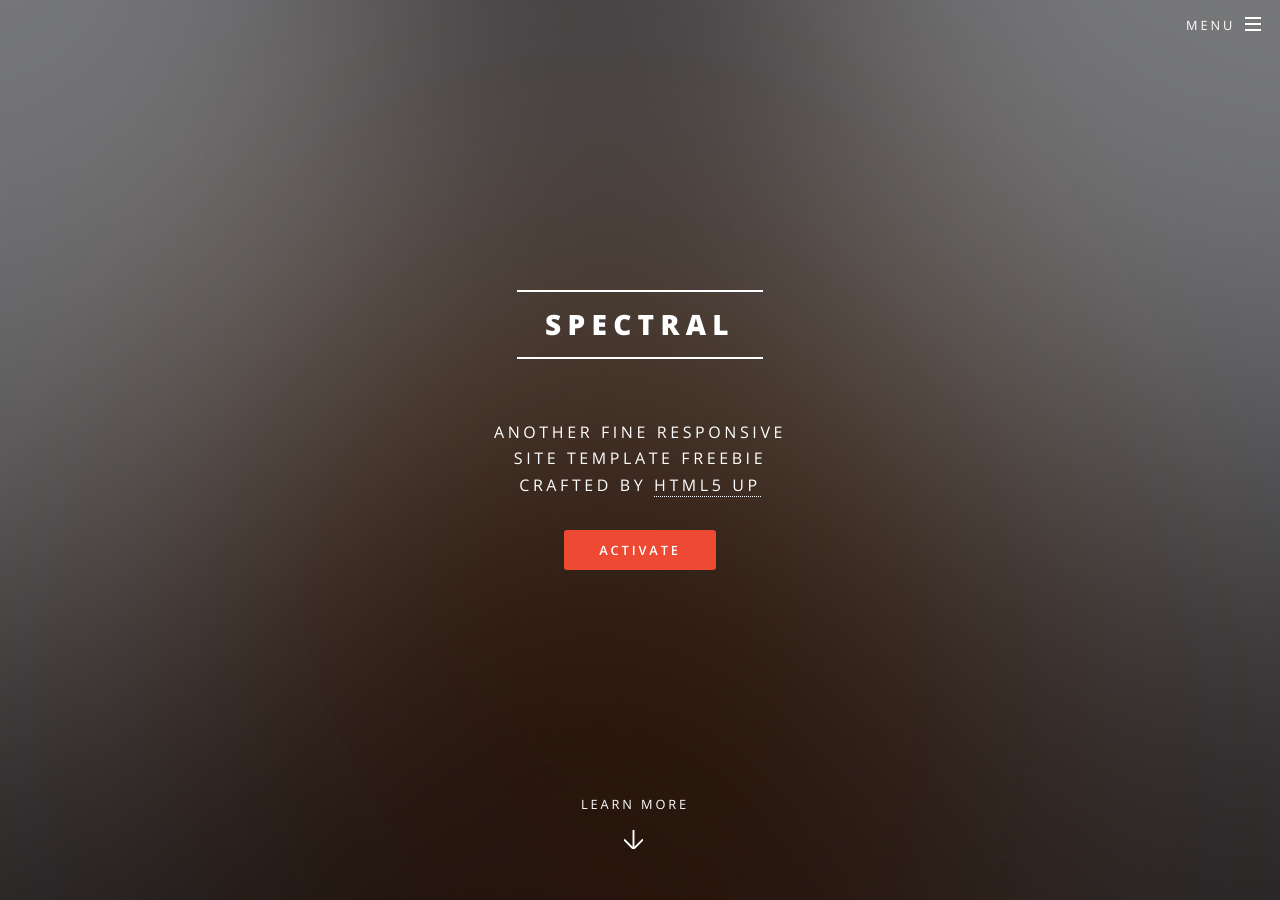
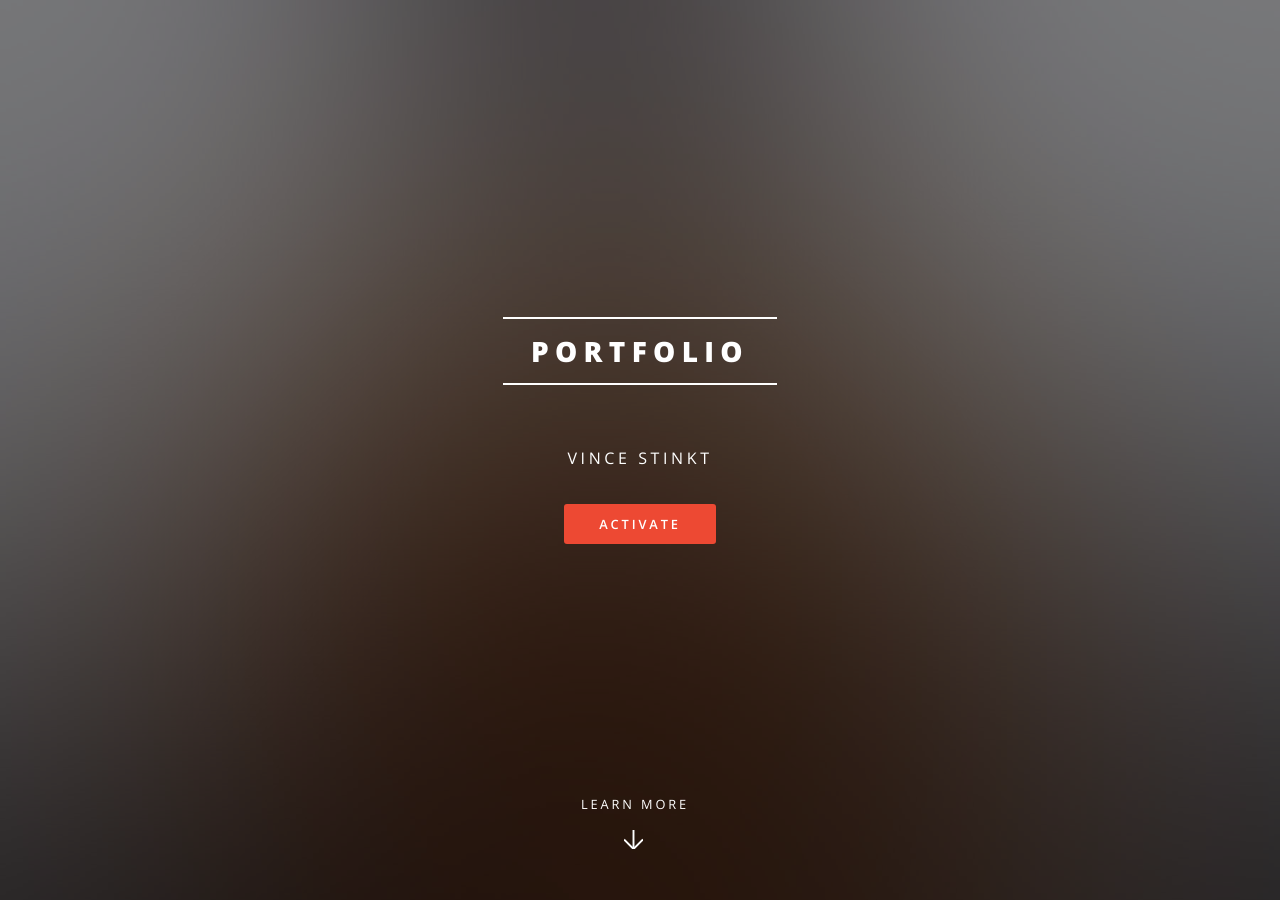
Before and after one commit to Vthoen/vthoen.github.io, a Jekyll site: the page built from index.html, in a window 1280 px wide and 900 px high. Built offline with Jekyll 4.4.1, drawn with Linux system fonts in a browser that asks for light colours.

Commit message:
Change page title and description and remove menu

```diff
--- a/_config.yml
+++ b/_config.yml
@@ -2,11 +2,9 @@
 #
 
 # Site settings
-title: Spectral
+title: Portfolio
 description: |
-  Another fine responsive
-  site template freebie
-  crafted by [HTML5 UP](http://html5up.net)
+  Vince stinkt
 owner: Your Name # or company name
 first_published: 2016 # if migrating another site, the year of your first publish
 email: your-email@domain.com
--- a/_includes/header.html
+++ b/_includes/header.html
@@ -1,7 +1,7 @@
 <!-- Header -->
 <header id="header"{% if page.layout == 'landing' %} class="alt"{% endif %}>
   <h1><a href="{{ site.baseurl }}/index.html">{{ site.title }}</a></h1>
-  <nav id="nav">
+  <!-- <nav id="nav">
     <ul>
       <li class="special">
         <a href="#menu" class="menuToggle"><span>Menu</span></a>
@@ -21,5 +21,5 @@
         </div>
       </li>
     </ul>
-  </nav>
+  </nav> -->
 </header>
```
